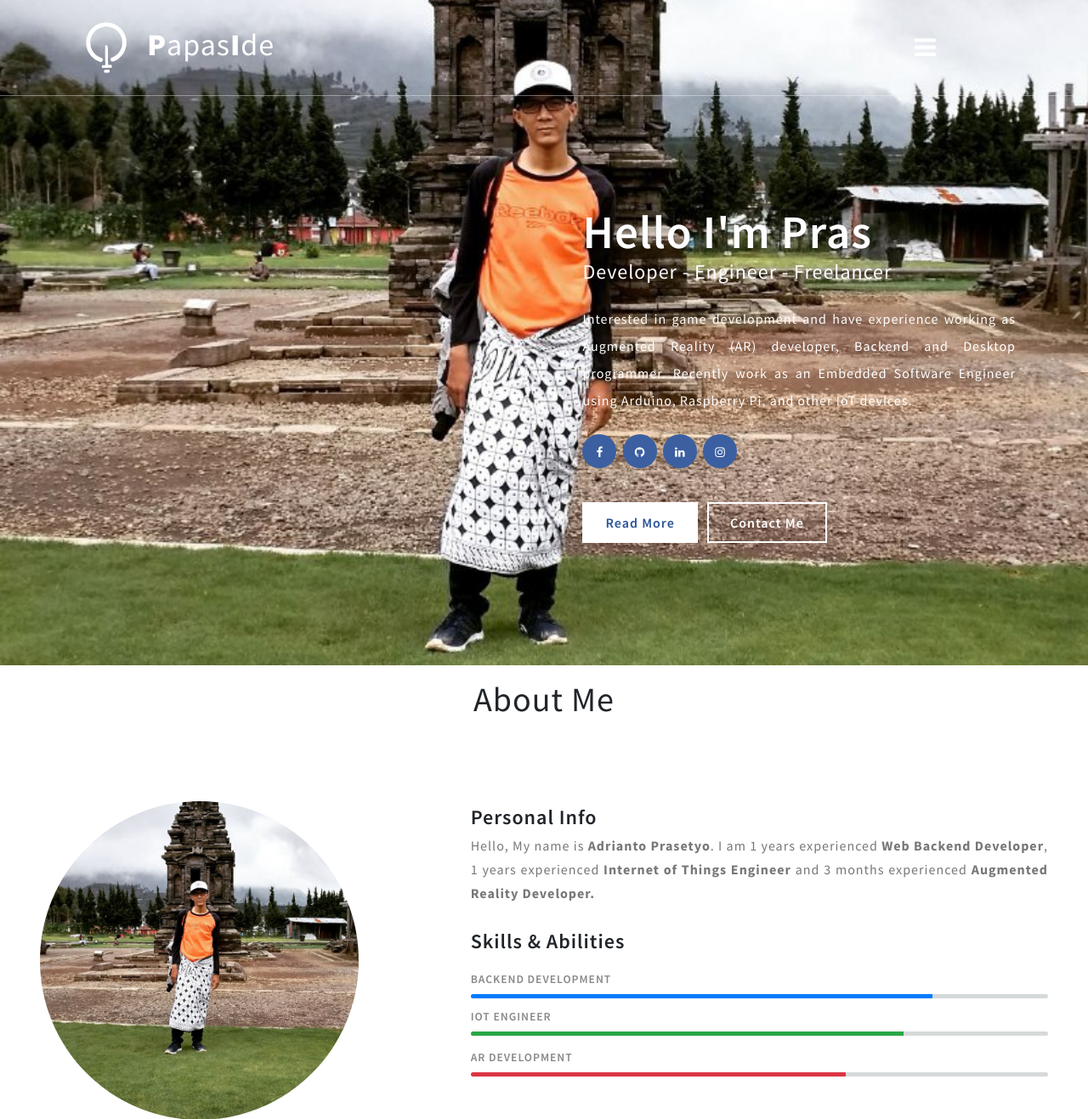
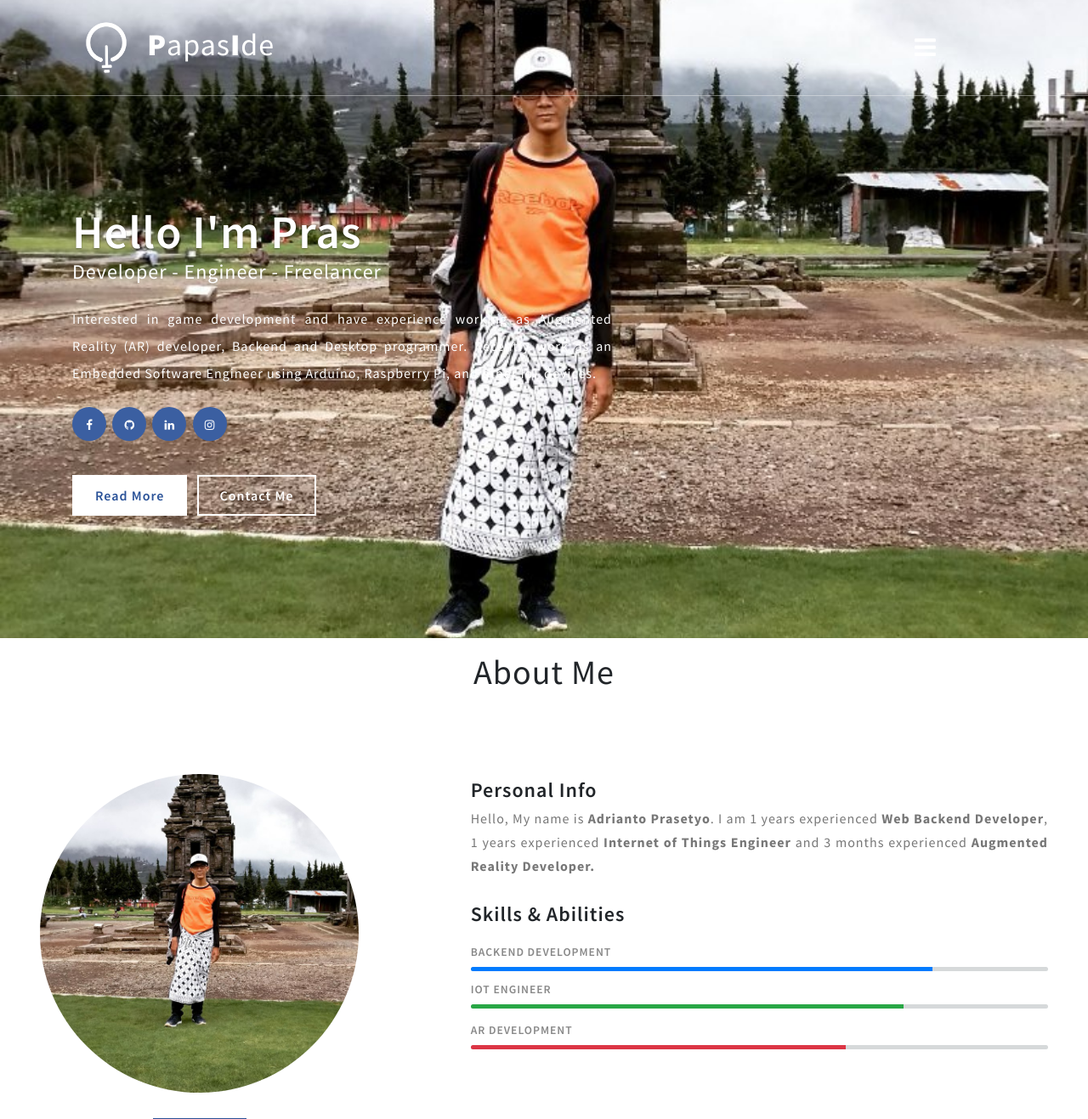
Before and after one commit to adriantoprasetyo/papas_web, a CodeIgniter app: page /database/ in a window 1280 px wide. Shown: the top 1317 px of the page at 85% size. Run offline with CodeIgniter, Linux system fonts and the light colour scheme.

Commit message:
perubahan style banner head balik ke awal.

```diff
--- a/application/views/homepage.php
+++ b/application/views/homepage.php
@@ -69,7 +69,7 @@ License URL: http://creativecommons.org/licenses/by/3.0/
 <!-- banner -->
 <div id="home" class="banner-w3pvt d-flex">
 	<div class="container">
-		<div class="row flex-row-reverse geser-dikit">
+		<div class="row">
 			<div class="col-lg-7 bnr-txt-w3pvt">
 				<div class="bnr-w3pvt-txt mt-sm-5">
 					<!-- <h6 class="bg-light">Welcome to my page</h6> -->
```
